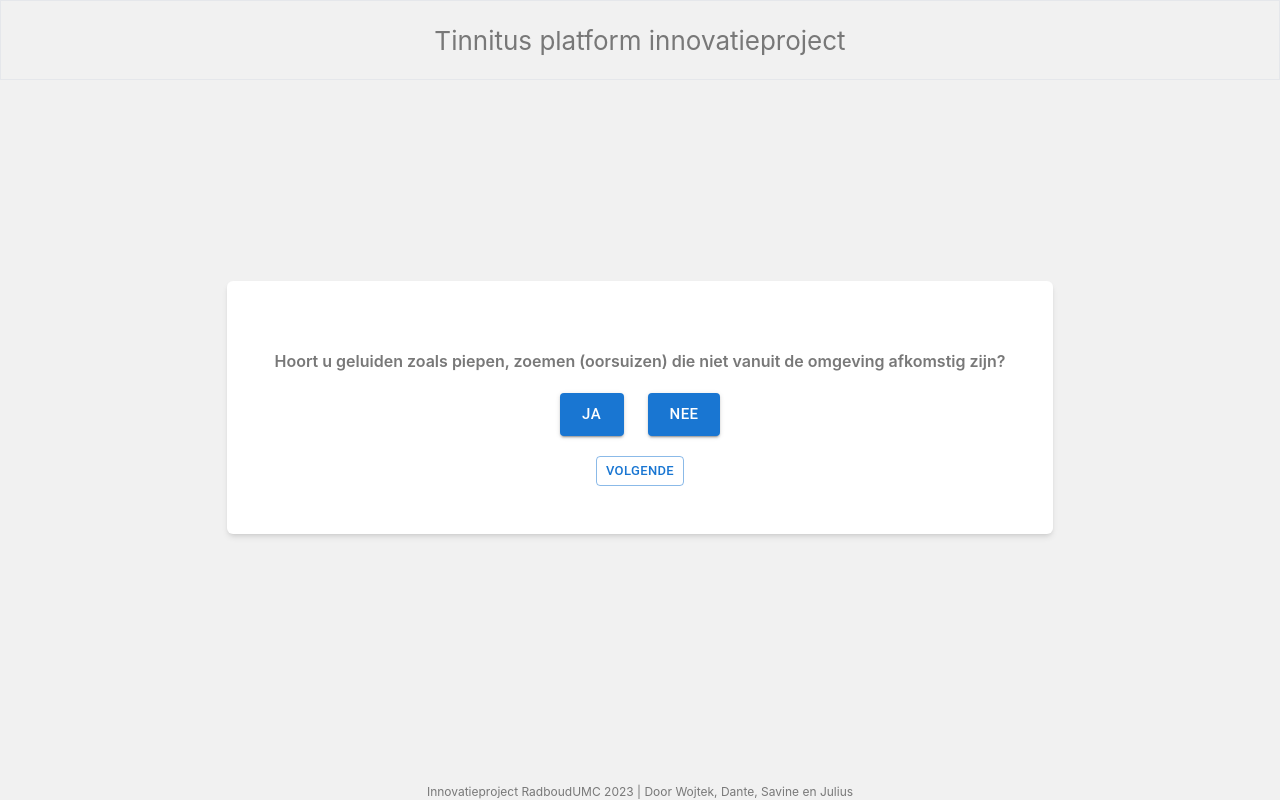
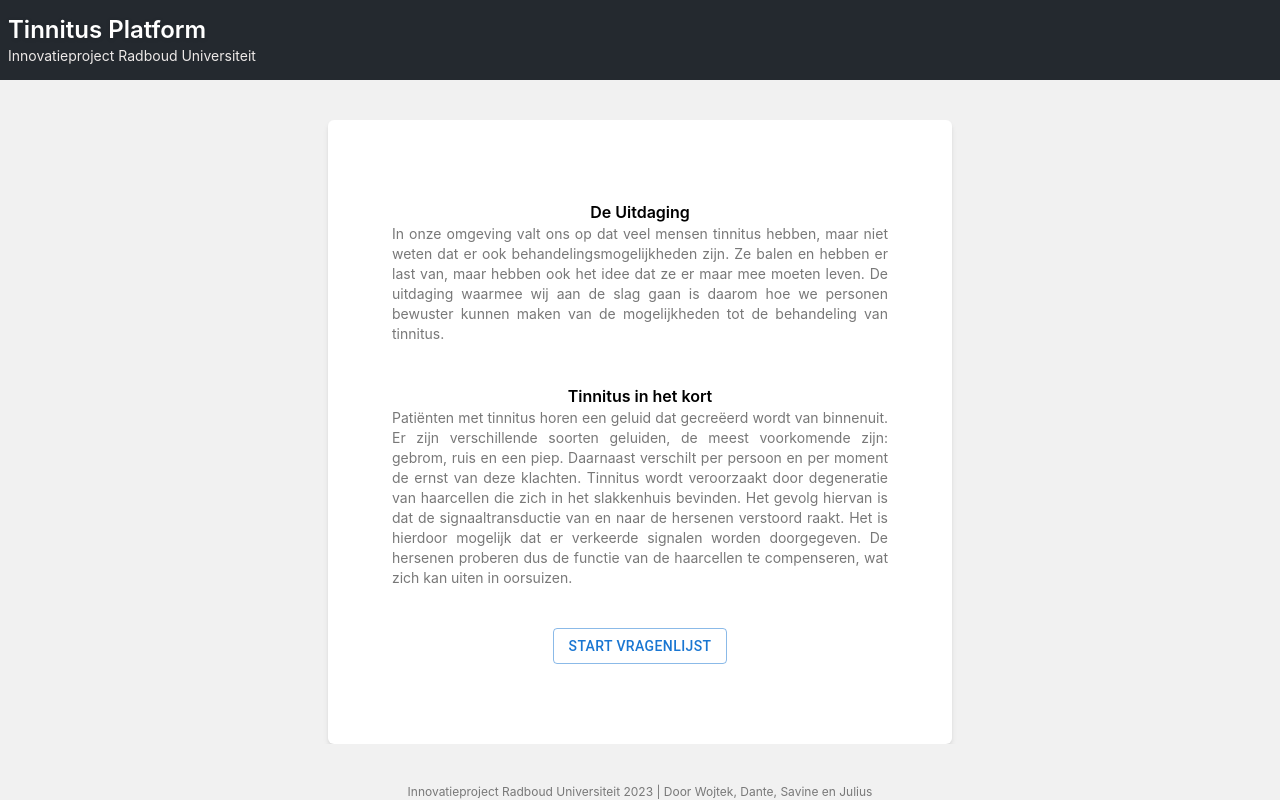
Before and after one commit to juliusbenjamins/innnovatieproject, a React (Create React App) app: page / in a window 1280 px wide. Built offline with nearby package versions, Linux system fonts and the light colour scheme.

Commit message:
Changed colors

```diff
--- a/public/index.html
+++ b/public/index.html
@@ -24,7 +24,7 @@
       work correctly both with client-side routing and a non-root public URL.
       Learn how to configure a non-root public URL by running `npm run build`.
     -->
-    <title>React App</title>
+    <title>Tinnitus Platform</title>
   </head>
   <body>
     <noscript>You need to enable JavaScript to run this app.</noscript>
--- a/src/App.css
+++ b/src/App.css
@@ -20,8 +20,10 @@
   min-height: 10vh;
   display: flex;
   flex-direction: column;
-  align-items: center;
+  align-items: start;
   justify-content: center;
+  color: #ede9e8;
+  background-color: #24292F;
   font-size: calc(10px + 2vmin);
 }
 
--- a/src/App.js
+++ b/src/App.js
@@ -10,6 +10,7 @@ function App() {
   const [loading, setLoading] = useState(true);
   const [yesFlag, setYesFlag] = useState(false);
   const [noFlag, setNoFlag] = useState(false);
+  const [startQuestionnaire, setStartQuestionnaire] = useState(false);
 
   // Sets the next question based on questionId
   const setQuestionById = (id) => {
@@ -21,12 +22,12 @@ function App() {
     }
   }
 
-  const handleNextClick = ({e}) => {
+  const handleNextClick = ({ e }) => {
     var vervolg = currentQuestion.vervolgVraag
     console.log(currentAnswer)
 
     // Case if questiontype is binary
-    if (currentQuestion.antwoordType == "Binary"){
+    if (currentQuestion.antwoordType == "Binary") {
       // Iterate answers of this question and look for next question
       for (let i = 0; i < vervolg.length; i++) {
         if (vervolg[i][0] == currentAnswer) {
@@ -35,14 +36,14 @@ function App() {
       }
     }
     // Case is questiontype is Scale
-    else if (currentQuestion.antwoordType == "Scale"){
+    else if (currentQuestion.antwoordType == "Scale") {
       for (let i = 0; i < vervolg.length; i++) {
         if (vervolg[i][0][0] == ">") {
-          if (currentAnswer > vervolg[i][0][1]){
+          if (currentAnswer > vervolg[i][0][1]) {
             setQuestionById(vervolg[i][1])
           }
         } else if (vervolg[i][0][0] == "<") {
-          if (currentAnswer < vervolg[i][0][1]){
+          if (currentAnswer < vervolg[i][0][1]) {
             setQuestionById(vervolg[i][1])
           }
         }
@@ -75,14 +76,33 @@ function App() {
       <div className="App flex flex-col justify-between h-screen">
 
         {/* Header */}
-        <header className="App-header border -mb-12">
-          <h1 className="">Tinnitus platform innovatieproject</h1>
+        <header className="App-header pl-2">
+          <h1 className="text-white drop-shadow text-2xl font-semibold">Tinnitus Platform</h1>
+          <p className="text-sm">Innovatieproject Radboud Universiteit</p>
         </header>
 
         {/* Body */}
-        <div className='flex items-center justify-center h-4/6'>
-          <div className="border-1 font-semibold rounded-md shadow-md p-12 bg-white">
+        <div className='flex items-center justify-center overflow-auto'>
+          <div className="border-1 rounded-md shadow-md py-10 px-6 bg-white">
             {/* Question */}
+            {!startQuestionnaire
+            ? (<div className='text-justify p-10 max-w-xl'>
+              <h1 className='text-center text-black text-l font-semibold'>De Uitdaging</h1>
+              <p className='mb-10 text-sm'>
+              In onze omgeving valt ons op dat veel mensen tinnitus hebben, maar niet weten dat er ook behandelingsmogelijkheden zijn. Ze balen en hebben er last van, maar hebben ook het idee dat ze er maar mee moeten leven. De uitdaging waarmee wij aan de slag gaan is daarom hoe we personen bewuster kunnen maken van de mogelijkheden tot de behandeling van tinnitus.
+              </p>
+
+              <h2 className='text-center text-black text-l font-semibold'>Tinnitus in het kort</h2>
+              <p className='mb-10 text-sm'>
+              Patiënten met tinnitus horen een geluid dat gecreëerd wordt van binnenuit. Er zijn verschillende soorten geluiden, de meest voorkomende zijn: gebrom, ruis en een piep. Daarnaast verschilt per persoon en per moment de ernst van deze klachten.
+              Tinnitus wordt veroorzaakt door degeneratie van haarcellen die zich in het slakkenhuis bevinden. Het gevolg hiervan is dat de signaaltransductie van en naar de hersenen verstoord raakt. Het is hierdoor mogelijk dat er verkeerde signalen worden doorgegeven. De hersenen proberen dus de functie van de haarcellen te compenseren, wat zich kan uiten in oorsuizen.
+              </p>
+              <div className='text-center'>
+                <Button variant='outlined'
+                        onClick={() => setStartQuestionnaire(true)}>Start Vragenlijst</Button>
+              </div>
+            </div>)
+            : (<div className='max-w-xl'>
                 <Question
                   questionText={currentQuestion.vraag}
                   answerType={currentQuestion.antwoordType}
@@ -92,25 +112,24 @@ function App() {
                   noFlag={noFlag}
                   setYesFlag={setYesFlag}
                   setNoFlag={setNoFlag}/>
-            {/* 'Volgende' button if Scale answer */}
               <div className="mt-5">
                   {(currentQuestion.antwoordType != null) &&
-                <div className=''>
+                  (<div className=''>
                     <Button
                       variant="outlined"
                       size="small"
                       onClick={(e) => handleNextClick(e)}>
                       Volgende
                   </Button>
+                  </div>)}
               </div>
-                }
-            </div>
+            </div>)}
           </div>
         </div>
 
         {/* Footer */}
         <footer className='text-xs'>
-          Innovatieproject RadboudUMC 2023 | Door Wojtek, Dante, Savine en Julius
+          Innovatieproject Radboud Universiteit 2023 | Door Wojtek, Dante, Savine en Julius
         </footer>
       </div>
     );
```
Also changed, not shown: 1 other file (tests, documents, lock files or other folders). Lines whose indentation alone changed are shown as unchanged.
